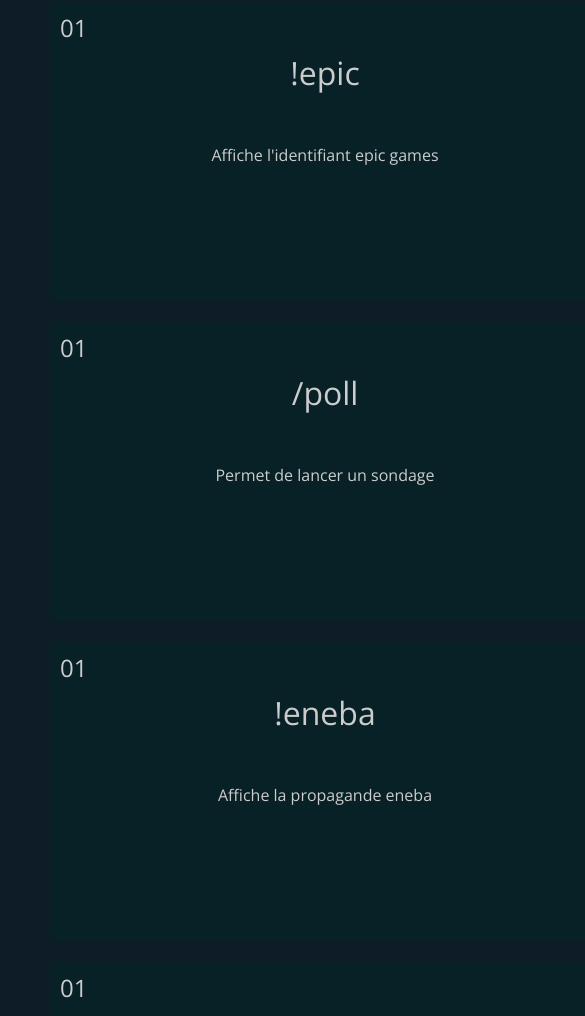
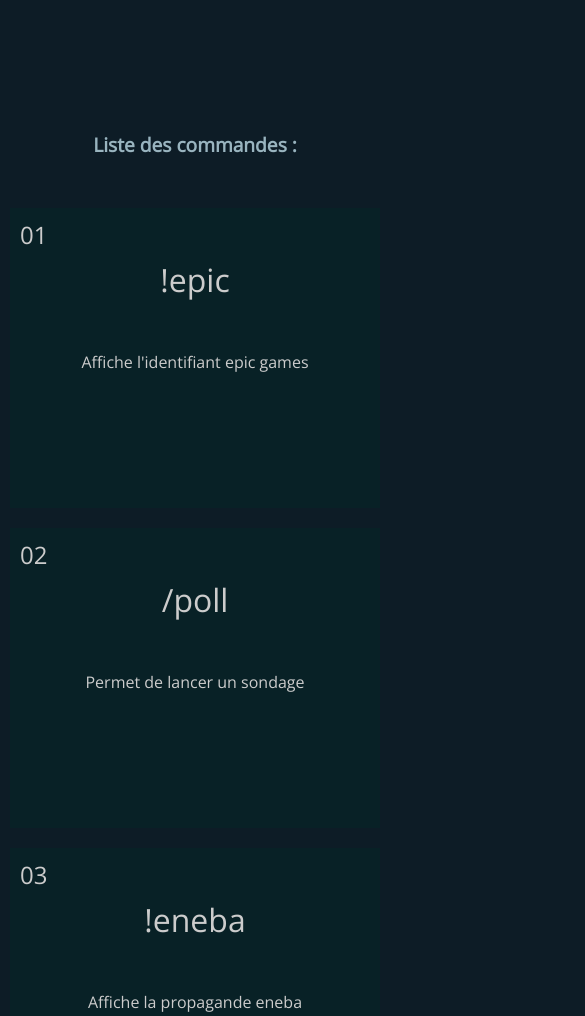
Before and after one commit to FoxVidaan/RomainLeGOAT, a plain HTML site: page index.html in a window 390 px wide. Shown: the part 772-1788 px from the top of the page, 585 px wide, since content can reach past the window. Drawn offline with nearby package versions, Linux system fonts and the light colour scheme.

Commit message:
Some changes

```diff
--- a/index.html
+++ b/index.html
@@ -25,10 +25,10 @@
         <h2>Liste des commandes : </h2>
         <ul>
             <li><div class="indicator">01</div>!epic <span>Affiche l'identifiant epic games</span></li>
-            <li><div class="indicator">01</div>/poll <span>Permet de lancer un sondage</span></li>
-            <li><div class="indicator">01</div>!eneba <span>Affiche la propagande eneba</span></li>
-            <li><div class="indicator">01</div>!discord <span>Affiche un lien pour accéder au discord</span></li>
-            <li><div class="indicator">01</div>!subgoal <span>Affiche la liste des subgoals</span></li>
+            <li><div class="indicator">02</div>/poll <span>Permet de lancer un sondage</span></li>
+            <li><div class="indicator">03</div>!eneba <span>Affiche la propagande eneba</span></li>
+            <li><div class="indicator">04</div>!discord <span>Affiche un lien pour accéder au discord</span></li>
+            <li><div class="indicator">05</div>!subgoal <span>Affiche la liste des subgoals</span></li>
         </ul>
     </div>
 </body>
@@ -105,7 +105,7 @@
 
     .commands {
         min-width: 550px;
-        flex: 2;
+        flex: 1;
         padding: 50px;
     }
 
@@ -170,4 +170,27 @@
         }
     }
 
+    @media (max-width:900px) {
+        .title {
+            flex-direction: column;
+        }
+
+        h1 {
+            font-size: 2rem;
+        }
+
+        h2 {
+            font-size: 1.2em;
+        }
+
+        .commands {
+            padding: 10px;
+            min-width: calc(100vw - 20px);
+        }
+
+        .commands li {
+            width: 150px;
+        }
+    }
+
 </style>
```
